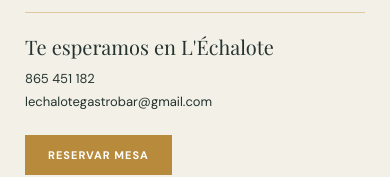
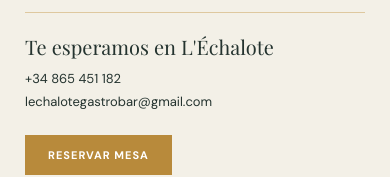
Before and after one commit to drazeev-star/lechalote, a Next.js app: page /historia in a window 390 px wide. Shown: the part 418-595 px from the top of the page. Built offline with nearby package versions, Linux system fonts and the light colour scheme.

Commit message:
Fix history phone number

```diff
--- a/app/historia/page.tsx
+++ b/app/historia/page.tsx
@@ -67,7 +67,7 @@ export default function HistoriaPage() {
             <p>Te esperamos en L&apos;Échalote</p>
 
             <a href="tel:+34865451182">
-              865 451 182
+              +34 865 451 182
             </a>
 
             <a href="mailto:lechalotegastrobar@gmail.com">
```
